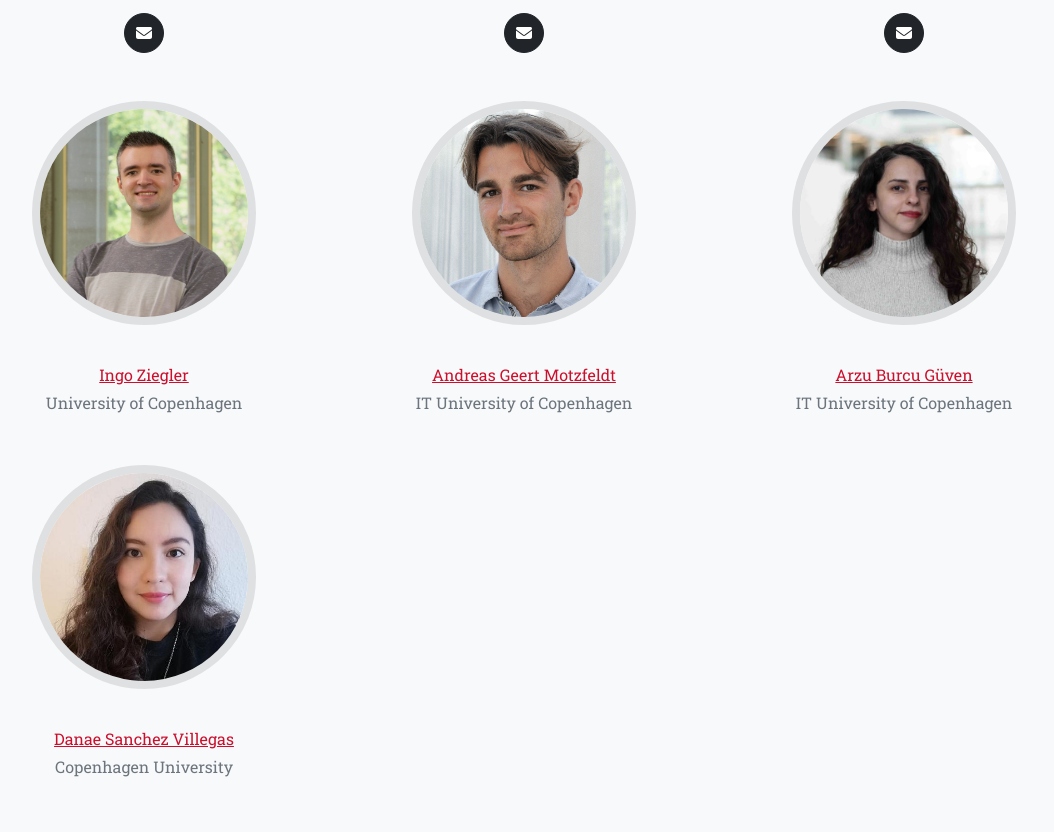
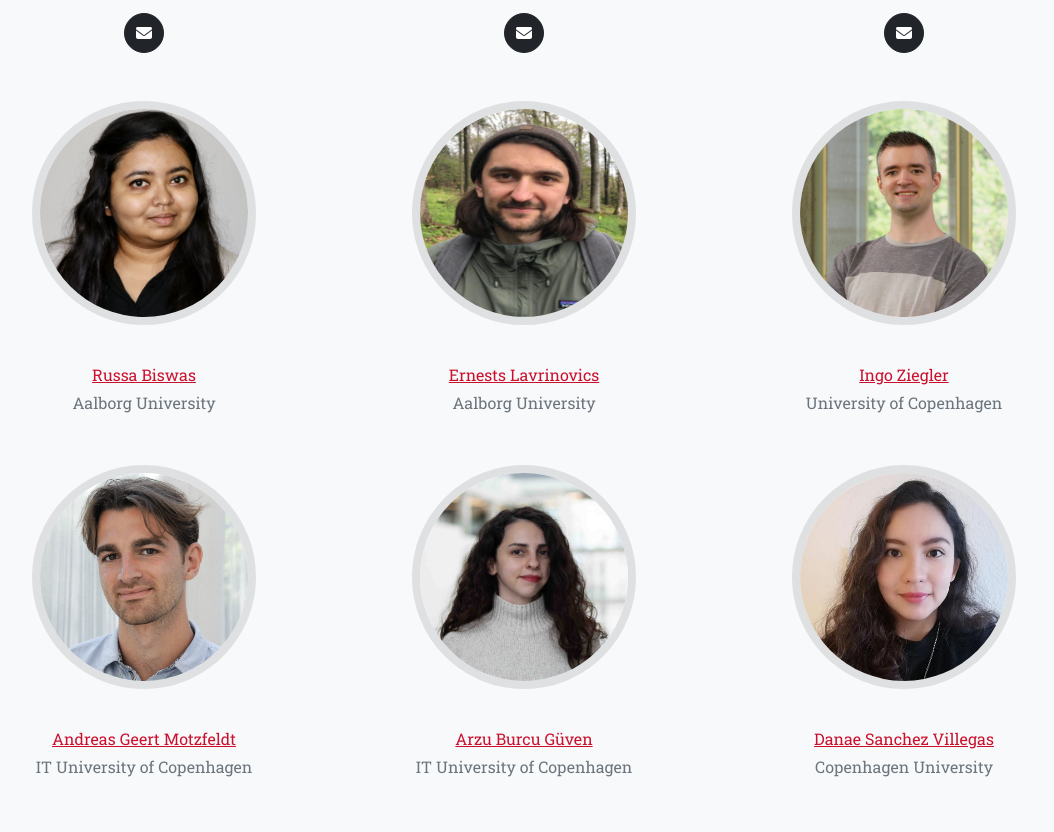
Before and after one commit to cphNLP/CPH_NLP_2025, a website: page index.html in a window 1280 px wide. Shown: the part 7719-8551 px from the top of the page, without its empty margins (116-1170 px from the left). Drawn offline with nearby package versions, Linux system fonts and the light colour scheme.

Commit message:
Update index.html

```diff
--- a/index.html
+++ b/index.html
@@ -442,6 +442,25 @@
                             <a class="btn btn-dark btn-social mx-2" href="mailto:jbjerva@cs.aau.dk"><i class="fa fa-envelope"></i></a>
                         </div>
                     </div>
+
+            <div class="col-lg-4">
+                        <div class="team-member">
+                            <img width="240" height="240" class="mx-auto rounded-circle" src="img/Russa.png" alt="Russa Biswas"/>
+                            <h6></h6>
+                            <p class="text-muted"> <br><a href="https://vbn.aau.dk/en/persons/rubi" target="_blank">Russa Biswas</a><br> Aalborg University</p>
+<!--                             <a class="btn btn-dark btn-social mx-2" href="mailto:jbjerva@cs.aau.dk"><i class="fa fa-envelope"></i></a> -->
+                        </div>
+                    </div>
+
+                     <div class="col-lg-4">
+                        <div class="team-member">
+                            <img width="240" height="240" class="mx-auto rounded-circle" src="img/ErnestsLavrinovics.jpg" alt="Ernests Lavrinovics"/>
+                            <h6></h6>
+                            <p class="text-muted"> <br><a href="https://vbn.aau.dk/da/persons/elav" target="_blank">Ernests Lavrinovics</a><br> Aalborg University</p>
+<!--                             <a class="btn btn-dark btn-social mx-2" href="mailto:jbjerva@cs.aau.dk"><i class="fa fa-envelope"></i></a> -->
+                        </div>
+                    </div>
+
                 <div class="col-lg-4">
                         <div class="team-member">
                             <img width="240" height="240" class="mx-auto rounded-circle" src="img/Ingo%20Portrait%20Vertical%20copy.JPEG" alt="Ingo Ziegler"/>
```
